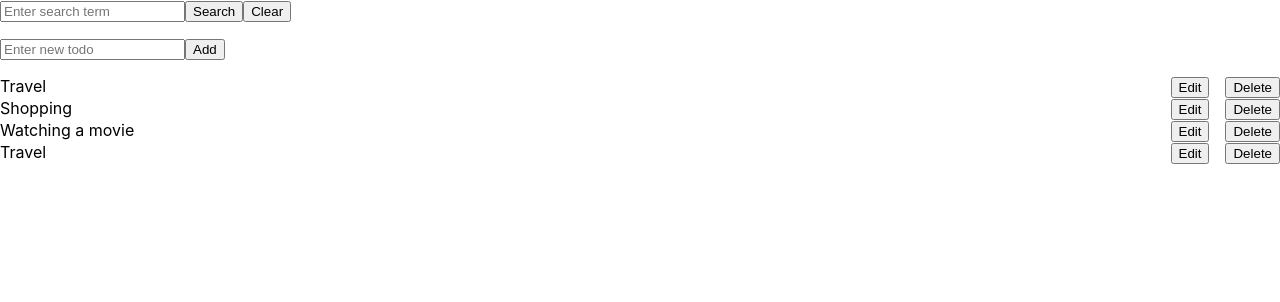
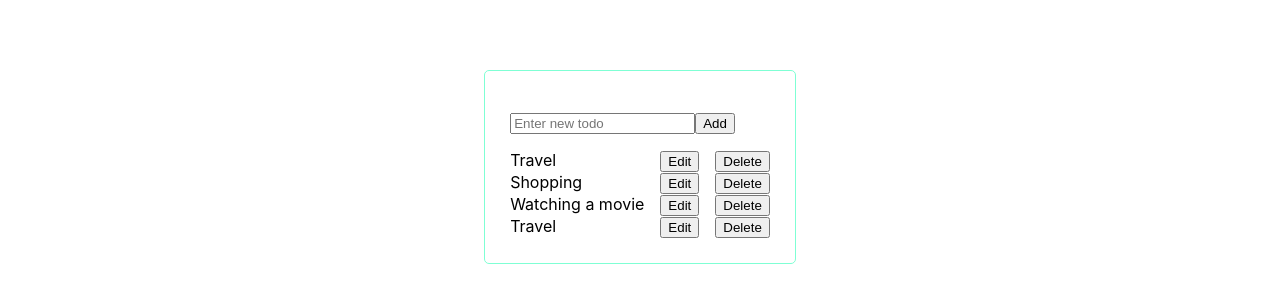
Before and after one commit to samatchacc9/todolist-lab, a React (Create React App) app: page / in a window 1280 px wide. Shown: the top 302 px of the page. Built offline with nearby package versions, Linux system fonts and the light colour scheme.

Commit message:
edit comment close serach funtion

```diff
--- a/src/App.js
+++ b/src/App.js
@@ -5,14 +5,18 @@ import AddTodoForm from "./components/AddTodoForm";
 import Todo from "./components/Todo";
 import EditTodoForm from "./components/EditTodoForm";
 import SearchForm from "./components/SearchForm";
+import "./App.css";
 
 function App() {
+  //data
   const [todos, setTodos] = useState([
     { id: uuidv4(), name: "Travel" },
     { id: uuidv4(), name: "Shopping" },
     { id: uuidv4(), name: "Watching a movie" },
     { id: uuidv4(), name: "Travel" },
   ]);
+
+  //state
   const [isEditting, setIsEditing] = useState(false);
   const [edittingItem, setEdittingItem] = useState({});
   const [filteredText, setFilteredText] = useState("");
@@ -72,8 +76,9 @@ function App() {
   };
 
   return (
-    <>
-      <SearchForm searchTodo={searchTodo} clearSearch={clearSearch} />
+    <div className="container">
+      {/* <SearchForm searchTodo={searchTodo} clearSearch={clearSearch} /> */}
+
       {/* <AddTodoForm addTodo={addTodo} />
       {isEditting && <EditTodoForm cancelEditForm={cancelEditForm} edittingItem={edittingItem} />} */}
 
@@ -104,7 +109,7 @@ function App() {
           />
         ))}
       </ul>
-    </>
+    </div>
   );
 }
 
```
